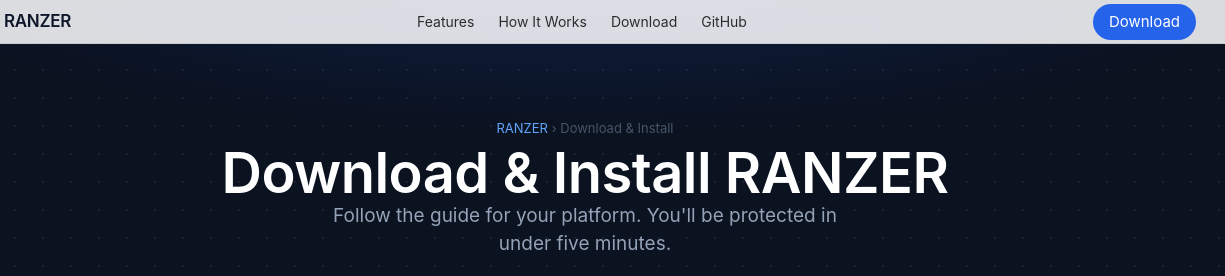
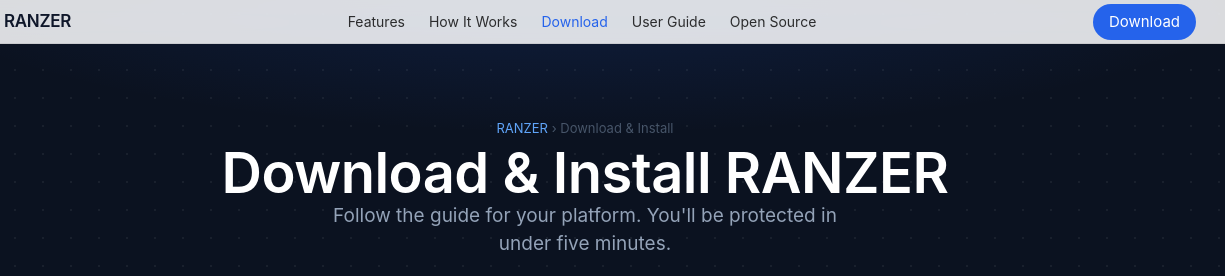
Before and after one commit to RIVIRU05/Ranzer-Web, a plain HTML site: page download.html in a window 1280 px wide. Shown: the top 276 px of the page, 55-1280 px from the left. Drawn offline with Linux system fonts and the light colour scheme.

Commit message:
ranzer listing sitemapo

```diff
--- a/download.html
+++ b/download.html
@@ -347,8 +347,9 @@
     <ul class="nav-links">
       <li><a href="index.html#features">Features</a></li>
       <li><a href="index.html#how">How It Works</a></li>
-      <li><a href="download.html">Download</a></li>
-      <li><a href="index.html#github">GitHub</a></li>
+      <li><a href="download.html" style="color:var(--primary);">Download</a></li>
+      <li><a href="how-to-use.html">User Guide</a></li>
+      <li><a href="open-source.html">Open Source</a></li>
     </ul>
     <div class="nav-actions">
       <a href="#windows" class="btn btn-primary btn-sm">Download</a>
@@ -368,7 +369,8 @@
   <a href="index.html#features" class="drawer-link">Features</a>
   <a href="index.html#how"      class="drawer-link">How It Works</a>
   <a href="download.html"       class="drawer-link">Download</a>
-  <a href="index.html#github"   class="drawer-link">GitHub</a>
+  <a href="how-to-use.html"     class="drawer-link">User Guide</a>
+  <a href="open-source.html"    class="drawer-link">Open Source</a>
   <a href="#windows" class="btn btn-primary drawer-cta">Download RANZER</a>
 </div>
 
```
Also changed, not shown: how-to-use.html (+2 -0 lines), index.html (+2 -0 lines), install-linux.html (+2 -0 lines), install-windows.html (+2 -0 lines), open-source.html (+2 -0 lines).
